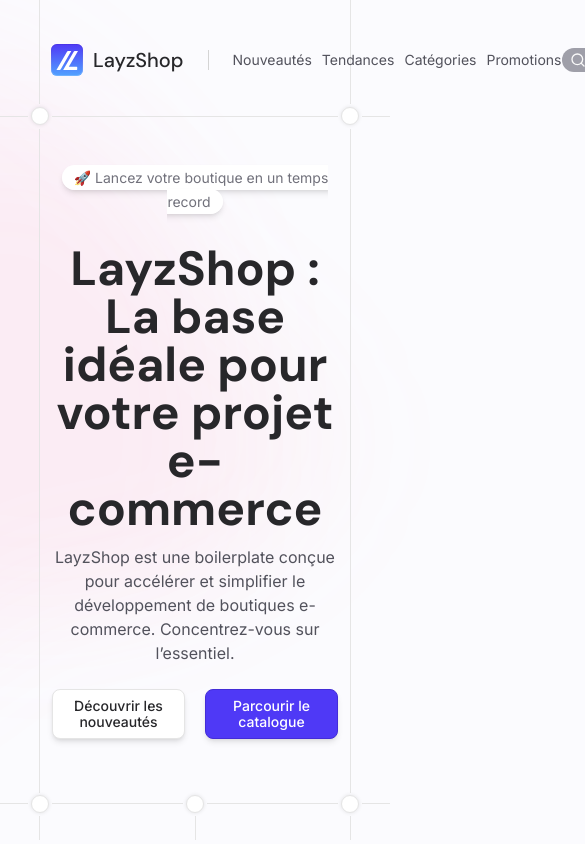
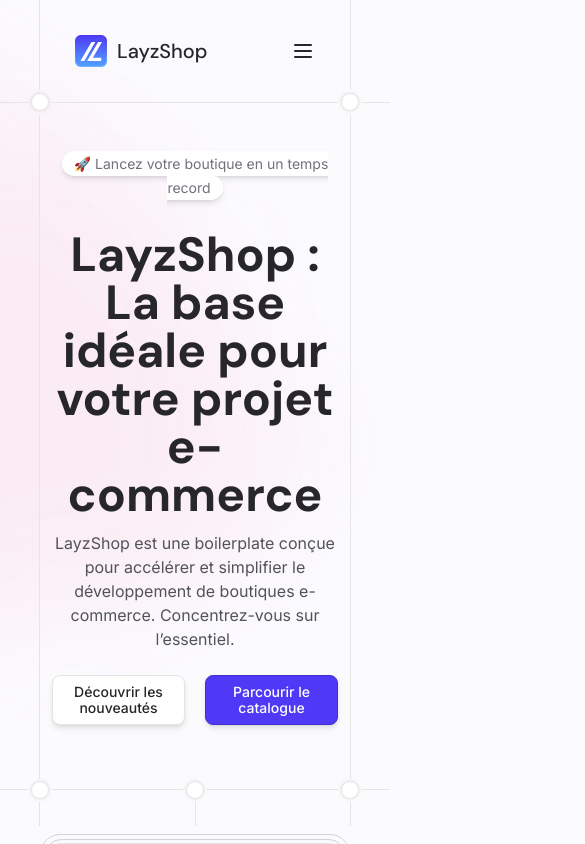
Before and after one commit to llayz46/nextjs-layzshop, a Next.js app: page / in a window 390 px wide. Shown: the top 844 px of the page, 585 px wide, since content can reach past the window. Built offline with nearby package versions, Linux system fonts and the light colour scheme.

Commit message:
style: Header mobile with modal

```diff
--- a/app/(home)/layout.tsx
+++ b/app/(home)/layout.tsx
@@ -2,6 +2,7 @@
 import "../globals.css";
 import {AppHeader} from "@/src/components/AppHeader";
 import {AppFooter} from "@/src/components/AppFooter";
+import {ModalProvider} from "@/src/contexts/ModalContext";
 
 export const metadata: Metadata = {
     title: "Create Next App",
@@ -15,7 +16,9 @@
                 <div className="grid-container mb-3">
                     <span className="border-r border-neutral-200"></span>
 
-                    <AppHeader />
+                    <ModalProvider>
+                        <AppHeader />
+                    </ModalProvider>
 
                     <span className="border-l border-neutral-200"></span>
                 </div>
--- a/src/components/AppHeader.tsx
+++ b/src/components/AppHeader.tsx
@@ -1,13 +1,16 @@
 'use client'
 import {AppLogo} from "@/src/components/AppLogo";
 import {ShoppingBag} from "@/src/components/ShoppingBag";
-import {Search} from "lucide-react";
+import {Search, Menu} from "lucide-react";
 import {Button} from "@/src/components/Button";
 import { useState, useEffect } from "react";
 import { motion } from "motion/react";
+import {ModalHeader} from "@/src/components/ModalHeader";
+import { useModal } from "@/src/contexts/ModalContext"
 
 export function AppHeader() {
     const [isScrolled, setIsScrolled] = useState(false);
+    const { openModal, isOpen } = useModal();
 
     useEffect(() => {
         const handleScroll = () => {
@@ -20,10 +23,8 @@
     }, []);
 
     return (
-        <header className="pt-8 pb-4">
-            {isScrolled &&
-                <div className="h-14"></div>
-            }
+        <header className="md:pt-8 pt-6 md:pb-4 pb-3">
+            {isScrolled || isOpen && <div className="h-14"></div>}
 
             <motion.div
                 initial={{
@@ -34,14 +35,14 @@
                 }}
                 animate={{
                     maxWidth: isScrolled ? '1024px' : '1136px',
-                    width: '100%',
+                    width: 'calc(100% - 3rem)',
                     marginLeft: 'auto',
                     marginRight: 'auto',
                     border: isScrolled ? '1px solid var(--color-neutral-100)' : '1px solid transparent',
                     backgroundColor: isScrolled ? 'white' : '',
                 }}
                 transition={{ duration: 0.2, ease: "easeInOut" }}
-                className={`mx-8 flex justify-between p-2.5 rounded-xl border ${isScrolled ? 'fixed top-6 left-1/2 -translate-x-1/2 z-50 mx-auto shadow-md shadow-black/5' : 'relative z-50'}`}
+                className={`mx-8 flex items-center justify-between p-2.5 rounded-xl border z-50 ${isScrolled ? 'fixed top-6 left-1/2 -translate-x-1/2 z-50 shadow-md shadow-black/5' : 'relative'} ${isOpen ? 'hidden' : ''}`}
             >
                 <div className="flex items-center gap-6">
                     <div className="flex gap-2.5 items-center">
@@ -49,9 +50,9 @@
                         <span className="font-dm-sans text-xl font-medium text-zinc-800">LayzShop</span>
                     </div>
 
-                    <span className="h-5 w-px bg-neutral-300" role="separator"></span>
+                    <span className="hidden lg:block h-5 w-px bg-neutral-300" role="separator"></span>
 
-                    <nav>
+                    <nav className="hidden lg:block">
                         <ul className="text-sm text-zinc-600 flex gap-2.5">
                             <li><a href="#">Nouveautés</a></li>
                             <li><a href="#">Tendances</a></li>
@@ -61,7 +62,7 @@
                     </nav>
                 </div>
 
-                <div className="flex items-center gap-6">
+                <div className="hidden lg:flex items-center gap-6">
                     <div className="flex items-center gap-3">
                         <button
                             className="bg-zinc-400 flex items-center gap-1 px-2 py-1 rounded-full text-zinc-50 font-medium text-xs text-nowrap">
@@ -79,6 +80,14 @@
                         <Button variant="secondary">Inscription</Button>
                     </div>
                 </div>
+
+                <div className="lg:hidden flex items-center">
+                    <button className="cursor-pointer">
+                        <Menu className="text-zinc-800" onClick={openModal} />
+                    </button>
+
+                    <ModalHeader />
+                </div>
             </motion.div>
         </header>
     )
--- /dev/null
+++ b/src/components/ModalHeader.tsx
@@ -0,0 +1,74 @@
+import {createPortal} from "react-dom";
+import Link from "next/link";
+import {Button} from "@/src/components/Button";
+import {useEffect, useState} from "react";
+import {AnimatePresence, motion} from "motion/react"
+import {useModal} from "@/src/contexts/ModalContext";
+
+export function ModalHeader() {
+    const [mounted, setMounted] = useState(false);
+    const { isOpen, closeModal } = useModal();
+
+    useEffect(() => {
+        setMounted(true);
+    }, []);
+
+    if (!mounted) return null;
+
+    return createPortal(
+        <AnimatePresence>
+            {isOpen &&
+                <motion.div
+                    key="backdrop"
+                    className="fixed inset-0 z-50 bg-black/70"
+                    initial={{ opacity: 0 }}
+                    animate={{ opacity: 1 }}
+                    exit={{ opacity: 0 }}
+                    transition={{ duration: 0.15 }}
+                    onClick={() => closeModal()}
+                />
+            }
+
+            {isOpen && <motion.div
+                className="fixed inset-x-0 bottom-0 z-50 mt-24 flex h-auto flex-col rounded-t-xl border border-neutral-200 bg-background before:absolute before:w-full before:h-full before:bg-background before:bottom-0 before:translate-y-full"
+                initial={{ y: "100%" }}
+                animate={{ y: 0 }}
+                exit={{ y: "100%" }}
+                transition={{ duration: 0.5, ease: [0.32, 0.72, 0, 1] }}
+                drag="y"
+                dragElastic={0.2}
+                dragConstraints={{top: 0}}
+                onDragEnd={(e, info) => {
+                    if (info.offset.y > 100) {
+                        closeModal();
+                    }
+                }}
+            >
+                <div className="mx-auto mt-4 h-2 w-[100px] rounded-full bg-neutral-200"></div>
+
+                <div className="grid gap-1.5 p-4 text-center sm:text-left px-6">
+                    <Link href="/" className="flex gap-2.5 items-center">
+                        <svg className="size-8" width="24" height="24" viewBox="0 0 24 24" fill="none">
+                            <path fillRule="evenodd" clipRule="evenodd" d="M0 3C0 1.34315 1.34315 0 3 0H21C22.6569 0 24 1.34315 24 3V21C24 22.6569 22.6569 24 21 24H3C1.34315 24 0 22.6569 0 21V3ZM15.1858 4.6875H12.6497C12.3578 4.6875 12.088 4.8419 11.9425 5.09198L3.56186 19.4837H6.10368C6.39224 19.4837 6.65886 19.3318 6.80274 19.0841L15.1858 4.6875ZM19.4452 19.4837H11.3547H8.81293L17.1935 5.09198C17.339 4.8419 17.6089 4.6875 17.9007 4.6875H20.4369L13.2544 17.0223L19.4468 17.0681C19.6524 17.0697 19.8191 17.2354 19.8191 17.4396V19.1138C19.8191 19.3181 19.6516 19.4837 19.4452 19.4837Z" fill="#18181B"/>
+                        </svg>
+                        <span className="font-dm-sans text-xl font-medium text-zinc-800">LayzShop</span>
+                    </Link>
+
+                    <nav>
+                        <ul className="mt-7 text-left text-zinc-800 font-medium">
+                            <li className="my-3">Nouveautés</li>
+                            <li className="my-3">Tendances</li>
+                            <li className="my-3">Catégories</li>
+                            <li className="my-3">Promotions</li>
+                        </ul>
+                    </nav>
+                </div>
+
+                <div className="mt-auto flex flex-col gap-2 p-4">
+                    <Button size="lg">Connexion</Button>
+                    <Button size="lg" variant="secondary">S&#39;inscrire gratuitement</Button>
+                </div>
+            </motion.div>}
+        </AnimatePresence>, document.body
+    )
+}
--- /dev/null
+++ b/src/contexts/ModalContext.tsx
@@ -0,0 +1,39 @@
+'use client'
+
+import { createContext, useContext, useState, ReactNode } from "react";
+
+interface ModalContextType {
+    isOpen: boolean;
+    setIsOpen: (open: boolean) => void;
+    openModal: () => void;
+    closeModal: () => void;
+}
+
+const ModalContext = createContext<ModalContextType | undefined>(undefined);
+
+export const ModalProvider = ({ children }: { children: ReactNode }) => {
+    const [isOpen, setIsOpen] = useState(false);
+
+    const openModal = () => {
+        setIsOpen(true);
+        document.body.style.overflow = "hidden";
+    }
+    const closeModal = () => {
+        setIsOpen(false);
+        document.body.style.overflow = "";
+    }
+
+    return (
+        <ModalContext.Provider value={{ isOpen, setIsOpen, openModal, closeModal }}>
+            {children}
+        </ModalContext.Provider>
+    );
+};
+
+export const useModal = () => {
+    const context = useContext(ModalContext);
+    if (!context) {
+        throw new Error("useModal must be used within a ModalProvider");
+    }
+    return context;
+};
```
